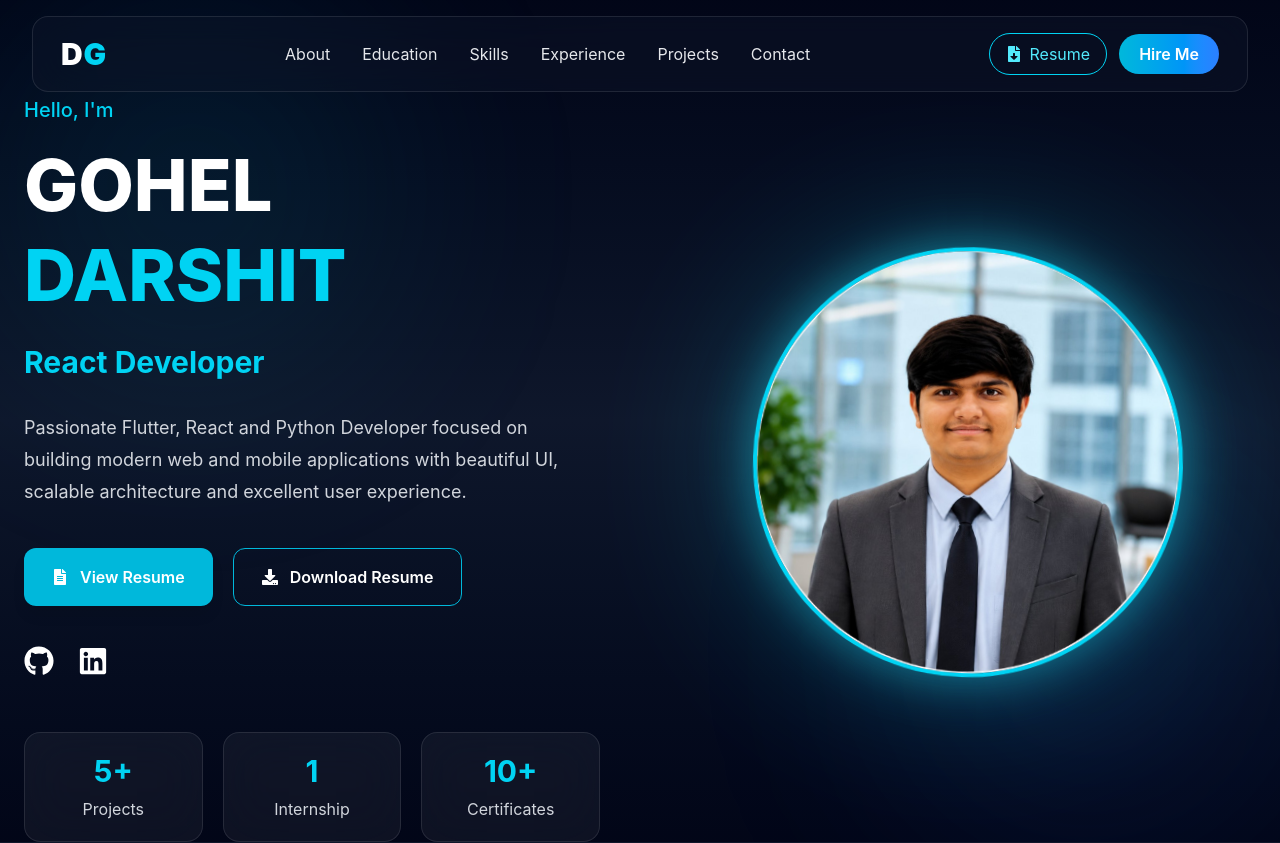
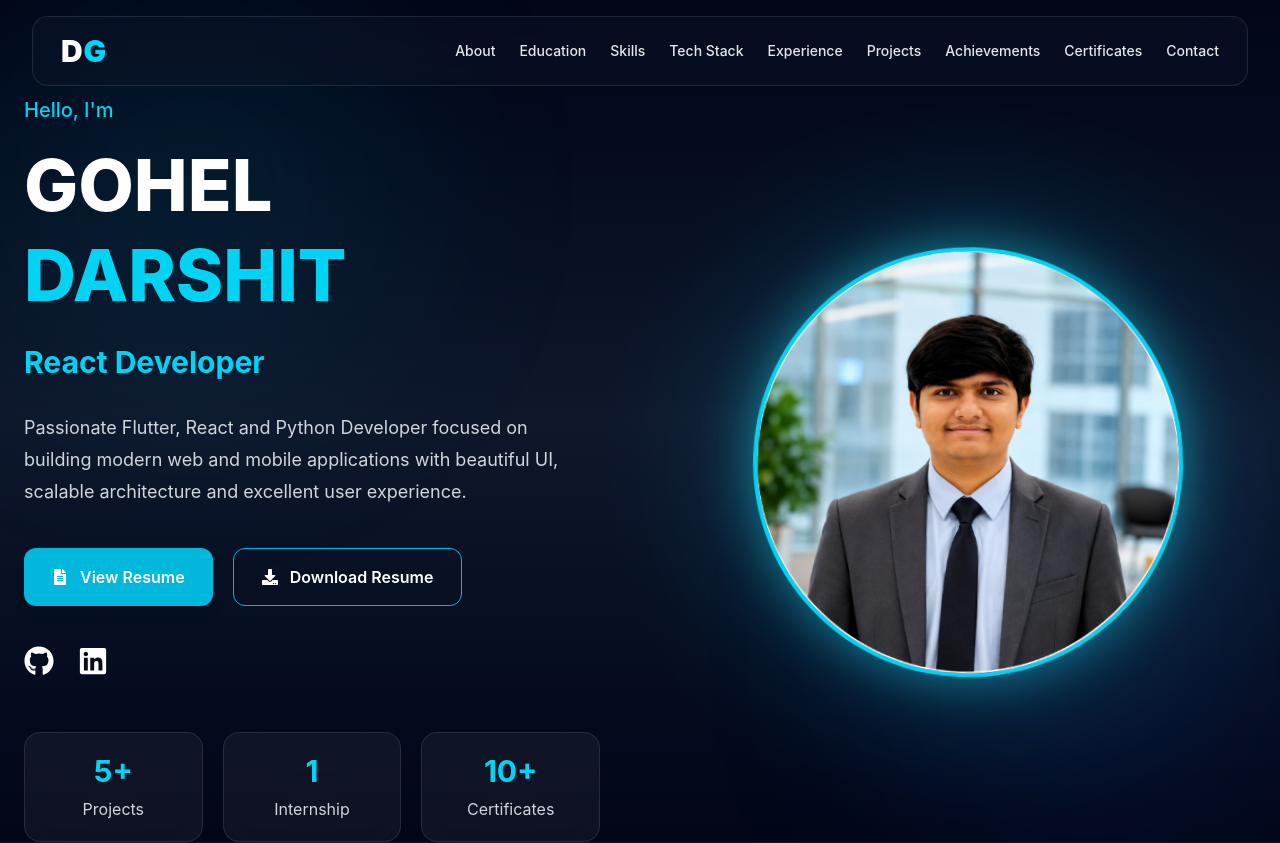
Before and after one commit to Darshit59/darshit-portfolio, a React (Vite) app: page / in a window 1280 px wide. Shown: the top 843 px of the page. Built offline with nearby package versions, Linux system fonts and the light colour scheme.

Commit message:
Updated navbar and navigation

```diff
--- a/src/components/Navbar.jsx
+++ b/src/components/Navbar.jsx
@@ -1,13 +1,16 @@
 import { useEffect, useState } from "react";
 import { motion, AnimatePresence } from "framer-motion";
-import { FaBars, FaTimes, FaFileDownload } from "react-icons/fa";
+import { FaBars, FaTimes } from "react-icons/fa";
 
 const navItems = [
   { label: "About", href: "#about" },
   { label: "Education", href: "#education" },
   { label: "Skills", href: "#skills" },
+  { label: "Tech Stack", href: "#techstack" },
   { label: "Experience", href: "#experience" },
   { label: "Projects", href: "#projects" },
+  { label: "Achievements", href: "#achievements" },
+  { label: "Certificates", href: "#certificates" },
   { label: "Contact", href: "#contact" },
 ];
 
@@ -17,112 +20,110 @@ export default function Navbar() {
 
   useEffect(() => {
     const onScroll = () => setScrolled(window.scrollY > 30);
+    onScroll();
+
     window.addEventListener("scroll", onScroll);
     return () => window.removeEventListener("scroll", onScroll);
   }, []);
+
+  useEffect(() => {
+    document.body.style.overflow = open ? "hidden" : "";
+
+    return () => {
+      document.body.style.overflow = "";
+    };
+  }, [open]);
 
   return (
     <>
       <motion.nav
         initial={{ y: -80 }}
         animate={{ y: 0 }}
-        transition={{ duration: 0.6 }}
+        transition={{ duration: 0.6, ease: "easeOut" }}
         className={`fixed top-4 left-1/2 -translate-x-1/2 w-[95%] max-w-7xl z-50 rounded-2xl transition-all duration-300 ${
           scrolled
-            ? "bg-slate-900/70 backdrop-blur-2xl border border-cyan-500/20 shadow-2xl"
+            ? "bg-slate-900/80 backdrop-blur-2xl border border-cyan-500/20 shadow-2xl shadow-cyan-500/10"
             : "bg-slate-900/40 backdrop-blur-xl border border-white/10"
         }`}
       >
-        <div className="flex items-center justify-between px-7 py-4">
+        <div className="flex items-center justify-between px-5 md:px-7 py-4">
           <a href="#home" className="group">
             <h1 className="text-3xl font-black tracking-wide text-white">
-              D<span className="text-cyan-400 group-hover:text-white">G</span>
+              D<span className="text-cyan-400 group-hover:text-white transition">G</span>
             </h1>
           </a>
 
-          <div className="hidden lg:flex items-center gap-8">
+          <div className="hidden xl:flex items-center gap-6">
             {navItems.map((item) => (
               <a
                 key={item.label}
                 href={item.href}
-                className="relative text-gray-200 hover:text-cyan-400 transition duration-300 after:absolute after:left-0 after:-bottom-1 after:h-[2px] after:w-0 after:bg-cyan-400 after:transition-all hover:after:w-full"
+                className="relative text-sm font-medium text-gray-200 hover:text-cyan-400 transition duration-300 after:absolute after:left-0 after:-bottom-1 after:h-[2px] after:w-0 after:bg-cyan-400 after:transition-all hover:after:w-full"
               >
                 {item.label}
               </a>
             ))}
           </div>
 
-          <div className="hidden lg:flex items-center gap-3">
-            <a
-              href="/Darshit_Gohel_Resume.pdf"
-              download
-              className="flex items-center gap-2 border border-cyan-400 text-cyan-300 px-4 py-2 rounded-full hover:bg-cyan-500/10 transition"
+          <button
+            onClick={() => setOpen(true)}
+            aria-label="Open menu"
+            className="xl:hidden text-white text-2xl hover:text-cyan-400 transition"
           >
-              <FaFileDownload />
-              Resume
-            </a>
-
-            <a
-              href="#contact"
-              className="px-5 py-2 rounded-full bg-gradient-to-r from-cyan-500 to-blue-500 text-white font-semibold hover:scale-105 transition"
-            >
-              Hire Me
-            </a>
-          </div>
-
-          <button
-            onClick={() => setOpen(!open)}
-            className="lg:hidden text-white text-2xl"
-          >
-            {open ? <FaTimes /> : <FaBars />}
+            <FaBars />
           </button>
         </div>
       </motion.nav>
 
       <AnimatePresence>
         {open && (
+          <>
+            <motion.div
+              initial={{ opacity: 0 }}
+              animate={{ opacity: 1 }}
+              exit={{ opacity: 0 }}
+              onClick={() => setOpen(false)}
+              className="fixed inset-0 bg-black/60 backdrop-blur-sm z-[55]"
+            />
+
             <motion.div
               initial={{ x: "100%" }}
               animate={{ x: 0 }}
               exit={{ x: "100%" }}
-            transition={{ duration: 0.35 }}
-            className="fixed top-0 right-0 w-72 h-screen bg-slate-950/95 backdrop-blur-2xl z-[60] border-l border-cyan-500/20"
+              transition={{ duration: 0.35, ease: "easeOut" }}
+              className="fixed top-0 right-0 w-80 max-w-[85%] h-screen bg-slate-950/95 backdrop-blur-2xl z-[60] border-l border-cyan-500/20 shadow-2xl"
             >
-            <div className="flex justify-end p-6">
-              <button onClick={() => setOpen(false)} className="text-white text-3xl">
+              <div className="flex items-center justify-between px-7 py-6 border-b border-white/10">
+                <h2 className="text-2xl font-bold text-white">
+                  D<span className="text-cyan-400">G</span>
+                </h2>
+
+                <button
+                  onClick={() => setOpen(false)}
+                  aria-label="Close menu"
+                  className="text-white text-3xl hover:text-cyan-400 transition"
+                >
                   <FaTimes />
                 </button>
               </div>
 
-            <div className="flex flex-col px-8 gap-6 mt-4">
-              {navItems.map((item) => (
-                <a
+              <div className="flex flex-col px-8 gap-5 mt-8">
+                {navItems.map((item, index) => (
+                  <motion.a
                     key={item.label}
                     href={item.href}
                     onClick={() => setOpen(false)}
-                  className="text-xl text-gray-200 hover:text-cyan-400 transition"
+                    initial={{ opacity: 0, x: 30 }}
+                    animate={{ opacity: 1, x: 0 }}
+                    transition={{ delay: index * 0.05 }}
+                    className="text-lg font-medium text-gray-200 hover:text-cyan-400 transition"
                   >
                     {item.label}
-                </a>
+                  </motion.a>
                 ))}
-
-              <a
-                href="/Darshit_Gohel_Resume.pdf"
-                download
-                className="mt-6 border border-cyan-400 rounded-xl py-3 text-center text-cyan-300"
-              >
-                Download Resume
-              </a>
-
-              <a
-                href="#contact"
-                onClick={() => setOpen(false)}
-                className="bg-gradient-to-r from-cyan-500 to-blue-500 rounded-xl py-3 text-center font-semibold text-white"
-              >
-                Hire Me
-              </a>
               </div>
             </motion.div>
+          </>
         )}
       </AnimatePresence>
     </>
```
Lines whose indentation alone changed are shown as unchanged.
